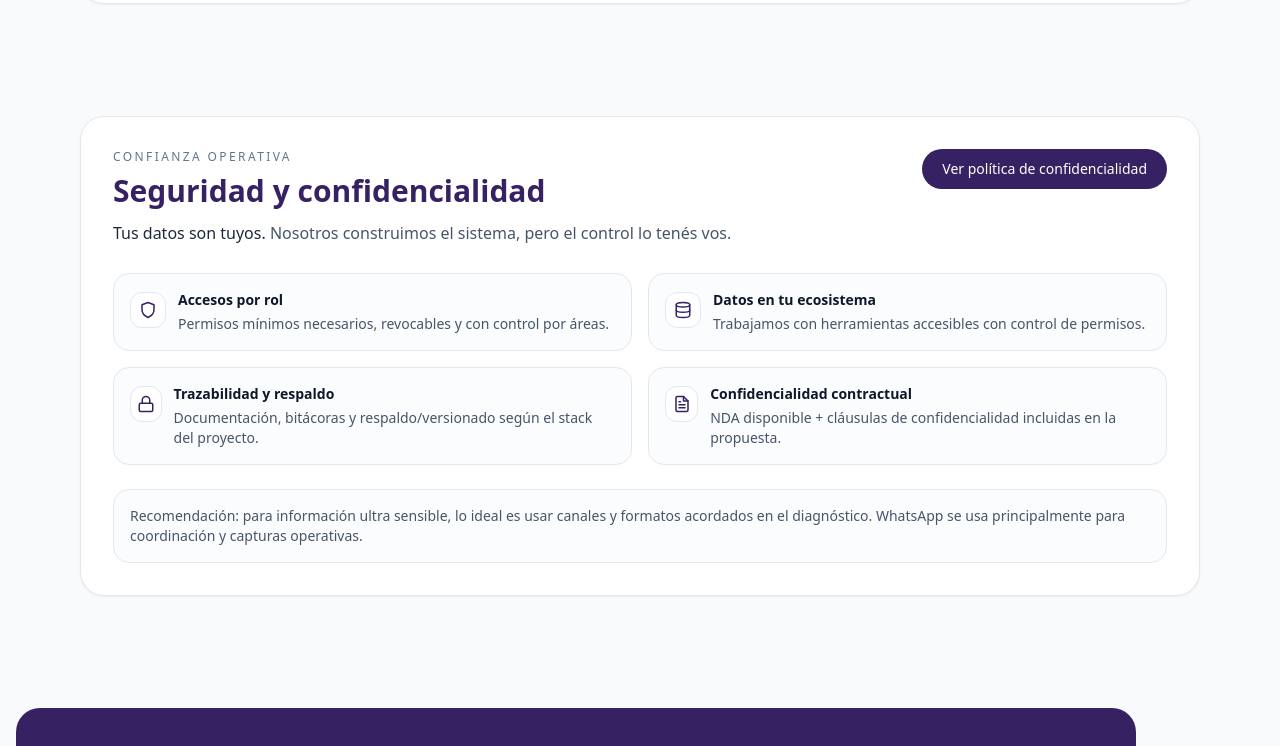
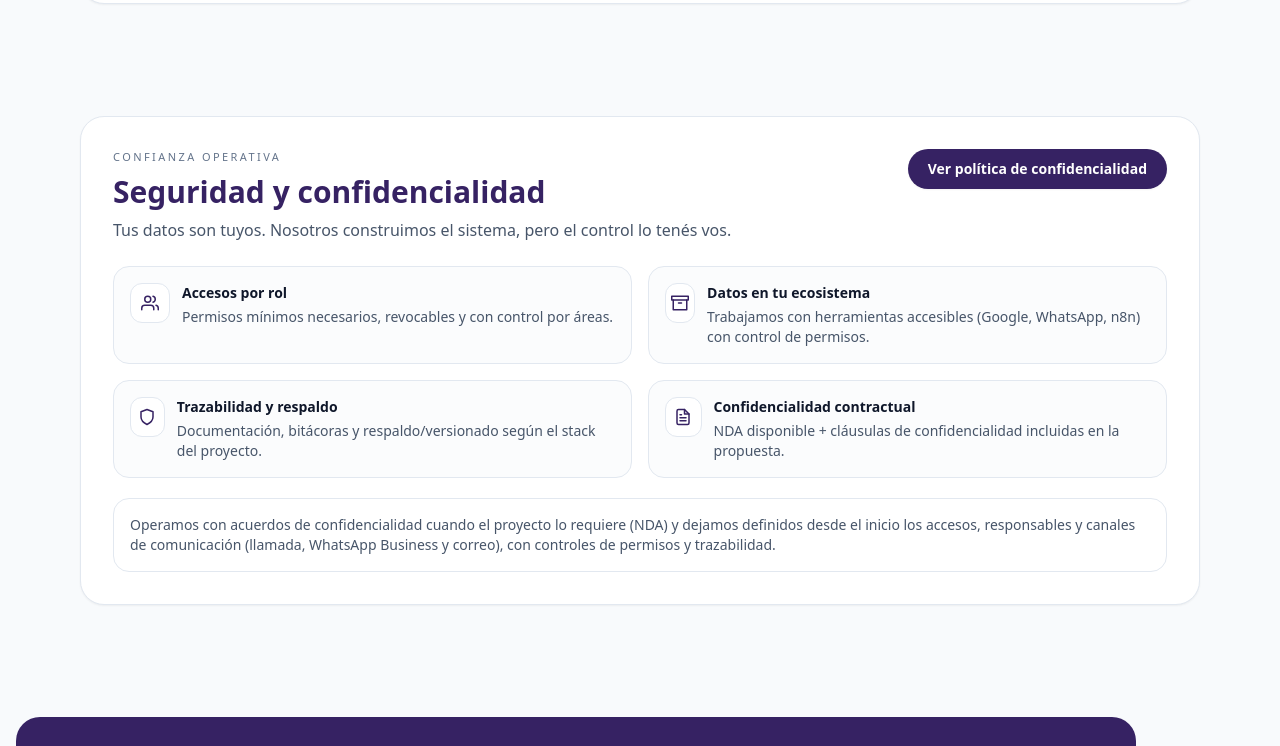
Before and after one commit to LuiisGo/futura-site, a Next.js app: page / in a window 1280 px wide. Shown: the part 5237-5983 px from the top of the page. Built offline with nearby package versions, Linux system fonts and the light colour scheme.

Commit message:
Update SecuritySection.tsx

```diff
--- a/components/sections/SecuritySection.tsx
+++ b/components/sections/SecuritySection.tsx
@@ -1,89 +1,91 @@
 "use client";
 
+import Link from "next/link";
 import { motion } from "framer-motion";
-import Link from "next/link";
-import { FiLock, FiShield, FiDatabase, FiFileText } from "react-icons/fi";
+import { FiShield, FiUsers, FiArchive, FiFileText } from "react-icons/fi";
 
 const pillars = [
   {
-    icon: <FiShield size={18} />,
     title: "Accesos por rol",
     desc: "Permisos mínimos necesarios, revocables y con control por áreas.",
+    icon: FiUsers,
   },
   {
-    icon: <FiDatabase size={18} />,
     title: "Datos en tu ecosistema",
-    desc: "Trabajamos con herramientas accesibles con control de permisos.",
+    desc: "Trabajamos con herramientas accesibles (Google, WhatsApp, n8n) con control de permisos.",
+    icon: FiArchive,
   },
   {
-    icon: <FiLock size={18} />,
     title: "Trazabilidad y respaldo",
     desc: "Documentación, bitácoras y respaldo/versionado según el stack del proyecto.",
+    icon: FiShield,
   },
   {
-    icon: <FiFileText size={18} />,
     title: "Confidencialidad contractual",
     desc: "NDA disponible + cláusulas de confidencialidad incluidas en la propuesta.",
+    icon: FiFileText,
   },
 ];
 
-export default function SecuritySection() {
+export default function Security() {
   return (
     <section className="max-w-6xl mx-auto px-4 py-10 md:py-14">
       <motion.div
         initial={{ opacity: 0, y: 25 }}
         whileInView={{ opacity: 1, y: 0 }}
-        viewport={{ once: true, amount: 0.2 }}
+        viewport={{ once: true, amount: 0.25 }}
         transition={{ duration: 0.45 }}
         className="bg-white border border-slate-200 rounded-3xl p-6 md:p-8 shadow-sm"
       >
-        <div className="flex items-start justify-between gap-6 flex-col md:flex-row">
-          <div className="max-w-2xl">
-            <p className="text-xs tracking-[0.2em] uppercase text-slate-500">
+        <div className="flex flex-col md:flex-row md:items-start md:justify-between gap-4">
+          <div>
+            <p className="text-[11px] uppercase tracking-[0.22em] text-slate-500 mb-2">
               Confianza operativa
             </p>
-            <h2 className="mt-2 text-2xl md:text-3xl font-semibold text-[#362263]">
+            <h2 className="text-2xl md:text-3xl font-semibold text-[#362263] mb-2">
               Seguridad y confidencialidad
             </h2>
-            <p className="mt-3 text-sm md:text-base text-slate-600">
-              <span className="font-medium text-slate-800">Tus datos son tuyos.</span>{" "}
-              Nosotros construimos el sistema, pero el control lo tenés vos.
+            <p className="text-sm md:text-base text-slate-600 max-w-2xl">
+              Tus datos son tuyos. Nosotros construimos el sistema, pero el control lo tenés vos.
             </p>
           </div>
 
           <Link
             href="/seguridad"
-            className="inline-flex items-center justify-center rounded-full bg-[#362263] px-5 py-2.5 text-sm font-medium text-white hover:bg-[#2c1a50] transition-colors w-full md:w-auto"
+            className="inline-flex items-center justify-center rounded-full bg-[#362263] px-5 py-2.5 text-sm font-semibold text-white hover:bg-[#2c1a50] transition-colors shadow-sm"
           >
             Ver política de confidencialidad
           </Link>
         </div>
 
-        <div className="mt-7 grid grid-cols-1 md:grid-cols-2 gap-4">
-          {pillars.map((p) => (
-            <div
-              key={p.title}
-              className="border border-slate-200 rounded-2xl p-4 bg-slate-50/60"
-            >
-              <div className="flex items-start gap-3">
-                <div className="mt-0.5 inline-flex items-center justify-center w-9 h-9 rounded-xl bg-white border border-slate-200 text-[#362263]">
-                  {p.icon}
+        <div className="grid md:grid-cols-2 gap-4 mt-6">
+          {pillars.map((p) => {
+            const Icon = p.icon;
+            return (
+              <div
+                key={p.title}
+                className="border border-slate-200 rounded-2xl p-4 bg-slate-50/60 flex gap-3"
+              >
+                <div className="w-10 h-10 rounded-xl border border-slate-200 bg-white flex items-center justify-center text-[#362263]">
+                  <Icon size={18} />
                 </div>
                 <div>
-                  <h3 className="text-sm font-semibold text-slate-900">
+                  <h3 className="text-sm font-semibold text-slate-900 mb-1">
                     {p.title}
                   </h3>
-                  <p className="mt-1 text-sm text-slate-600">{p.desc}</p>
+                  <p className="text-xs md:text-sm text-slate-600">{p.desc}</p>
                 </div>
               </div>
-            </div>
-          ))}
+            );
+          })}
         </div>
 
-        <div className="mt-6 rounded-2xl bg-slate-50/60 border border-slate-200 p-4">
-          <p className="text-sm text-slate-600">
-            Recomendación: para información ultra sensible, lo ideal es usar canales y formatos
-            acordados en el diagnóstico. WhatsApp se usa principalmente para coordinación y capturas operativas.
+        {/* Nota final sin “recomendación” */}
+        <div className="mt-5 border border-slate-200 rounded-2xl p-4 bg-white">
+          <p className="text-xs md:text-sm text-slate-600">
+            Operamos con acuerdos de confidencialidad cuando el proyecto lo requiere (NDA) y dejamos
+            definidos desde el inicio los accesos, responsables y canales de comunicación (llamada,
+            WhatsApp Business y correo), con controles de permisos y trazabilidad.
           </p>
         </div>
       </motion.div>
```
